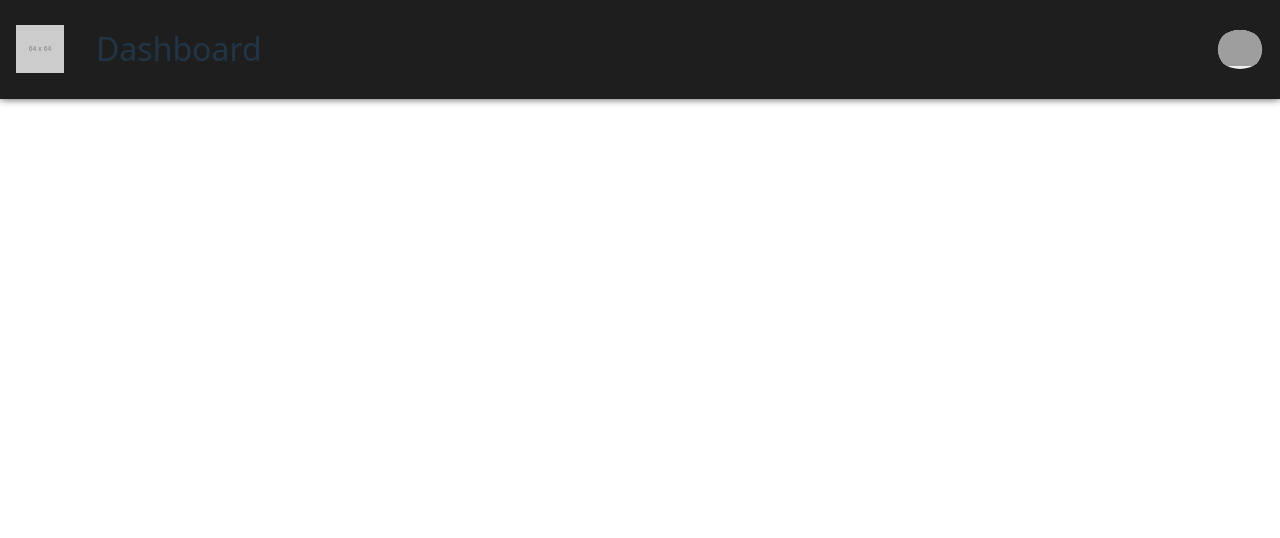
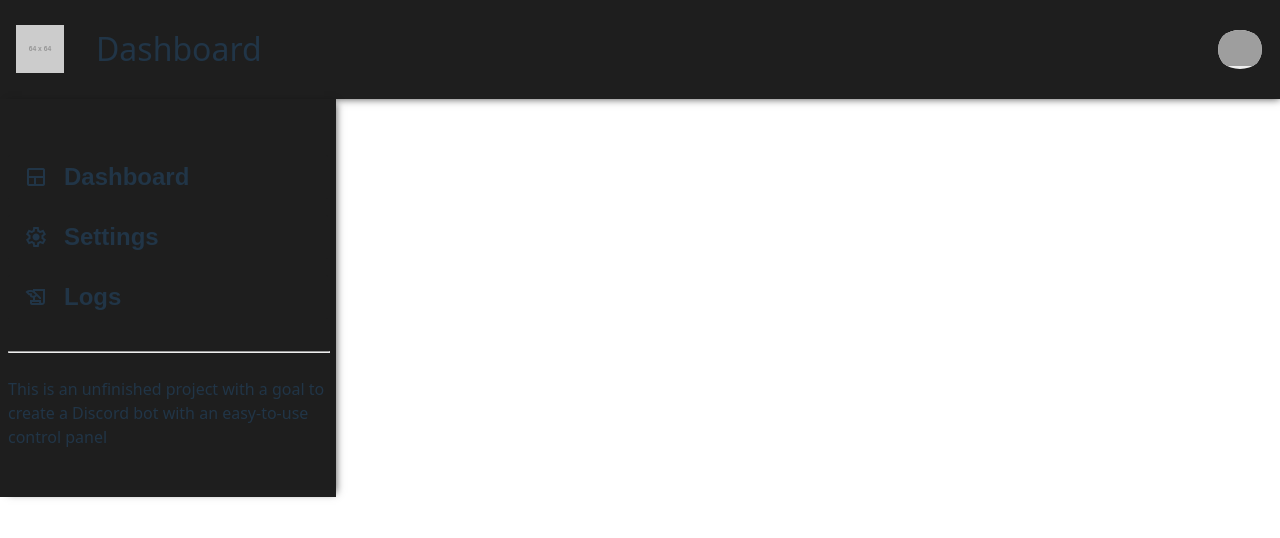
Before and after one commit to tnikFi/discord-bot-ui, a React (Vite) app: page / in a window 1280 px wide. Shown: the top 538 px of the page. Built offline with nearby package versions, Linux system fonts and the light colour scheme; grey boxes are pictures that could not be loaded.

Commit message:
Added sidebar

```diff
--- a/index.html
+++ b/index.html
@@ -4,6 +4,7 @@
     <meta charset="UTF-8" />
     <meta name="viewport" content="width=device-width, initial-scale=1.0" />
     <title>Vite + React + TS</title>
+    <link rel="stylesheet" href="https://fonts.googleapis.com/css2?family=Material+Symbols+Outlined:opsz,wght,FILL,GRAD@48,400,0,0" />
   </head>
   <body>
     <div id="root"></div>
--- a/src/App.css
+++ b/src/App.css
@@ -1,6 +1,8 @@
 #root {
   margin: 0;
   padding: 0;
+  display: flex;
+  flex-direction: column;
 }
 
 h1 {
--- a/src/App.tsx
+++ b/src/App.tsx
@@ -2,6 +2,7 @@ import { useState } from 'react'
 import reactLogo from './assets/react.svg'
 import './App.css'
 import Header from './components/Header'
+import Sidebar from './components/Sidebar'
 
 function App() {
   const [count, setCount] = useState(0)
@@ -9,6 +10,7 @@ function App() {
   return (
     <>
       <Header />
+      <Sidebar />
     </>
   )
 }
--- /dev/null
+++ b/src/components/Sidebar.module.css
@@ -0,0 +1,17 @@
+.sidebar {
+    background-color: var(--secondary-background-color);
+    box-shadow: 0.25rem 0 0.5rem -0.25rem rgba(0, 0, 0, 0.7);
+    width: fit-content;
+    padding: 2rem 0.5rem;
+    max-width: 25vw;
+    display: flex;
+    flex-direction: column;
+    justify-content: space-between;
+    flex: 2;
+}
+
+.sidebar ul {
+    list-style: none;
+    padding: 0;
+    flex: 1;
+}
--- /dev/null
+++ b/src/components/Sidebar.tsx
@@ -0,0 +1,25 @@
+import React from 'react';
+import styles from './Sidebar.module.css';
+import SidebarButton from './SidebarButton';
+
+const Sidebar = () => {
+    const sidebarLinks = [
+        {icon: 'team_dashboard', label: 'Dashboard'},
+        {icon: 'settings', label: 'Settings'},
+        {icon: 'history_edu', label: 'Logs'}
+    ]
+
+    return (
+        <aside className={styles.sidebar}>
+            <nav>
+                <ul>
+                    {sidebarLinks.map((link, index) => (<li><SidebarButton key={link.label} icon={link.icon} label={link.label} /></li>))}
+                </ul>
+            </nav>
+            <hr style={{width: '100%'}}/>
+            <p>This is an unfinished project with a goal to create a Discord bot with an easy-to-use control panel</p>
+        </aside>
+    );
+};
+
+export default Sidebar;
--- /dev/null
+++ b/src/components/SidebarButton.module.css
@@ -0,0 +1,27 @@
+.sidebarButton {
+    background-color: var(--secondary-background-color);
+    border: none;
+    border-radius: 0.1rem;
+    padding: 0.5rem 1rem;
+    margin: 0.5rem 0;
+    font-weight: 600;
+    color: var(--primary-text-color);
+    cursor: pointer;
+    transition: all 0.1s ease-in-out;
+    width: 100%;
+    text-align: left;
+}
+
+.sidebarButton:hover {
+    background-color: var(--primary-background-color);
+    color: var(--secondary-text-color);
+}
+
+.sidebarButton span {
+    font-size: 1.5rem;
+    vertical-align: middle;
+}
+
+.buttonLabel {
+    margin-left: 1rem;
+}
--- /dev/null
+++ b/src/components/SidebarButton.tsx
@@ -0,0 +1,19 @@
+import React from 'react';
+import PropTypes from 'prop-types';
+import styles from './SidebarButton.module.css';
+
+const SidebarButton = ({ icon, label }: {icon: string, label: string}) => {
+    return (
+        <button className={styles.sidebarButton}>
+            <span className='material-symbols-outlined'>{icon}</span>
+            <span className={styles.buttonLabel}>{label}</span>
+        </button>
+    );
+};
+
+SidebarButton.propTypes = {
+    icon: PropTypes.string.isRequired,
+    label: PropTypes.string.isRequired
+};
+
+export default SidebarButton;
--- a/src/index.css
+++ b/src/index.css
@@ -8,6 +8,7 @@
   color: rgba(255, 255, 255, 0.87);
   background-color: #242424;
 
+  --primary-background-color: #242424;
   --secondary-background-color: #1e1e1e;
 
   font-synthesis: none;
```
